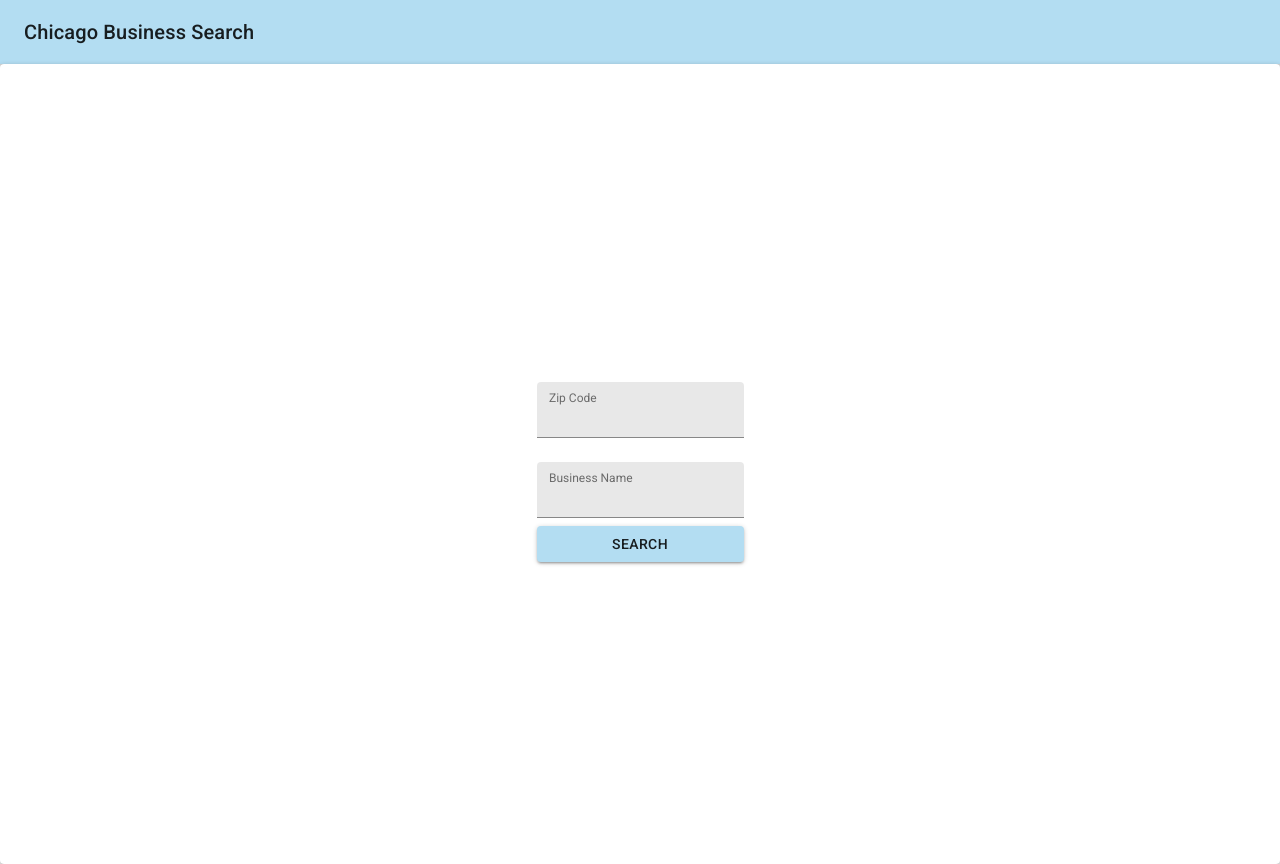
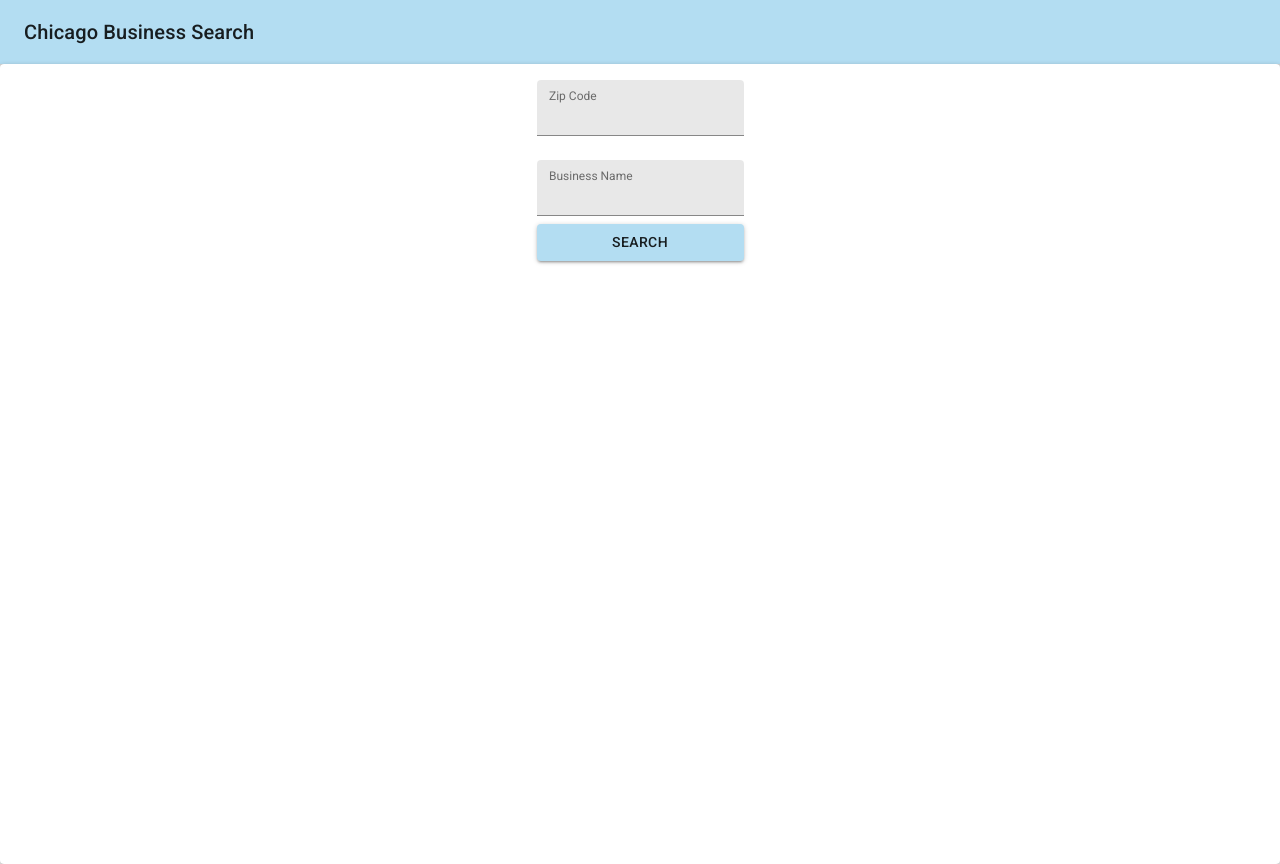
Before and after one commit to tydar/ChicagoBusinessLookups, a React (Create React App) app: page / in a window 1280 px wide. Built offline with nearby package versions, Linux system fonts and the light colour scheme.

Commit message:
changed positioning

```diff
--- a/src/App.jsx
+++ b/src/App.jsx
@@ -20,7 +20,6 @@ const styles = {
     display: 'flex',
     flexDirection: 'column',
     alignItems: 'center',
-    justifyContent: 'center',
     minHeight: '100vh',
   },
   grow: {
```
